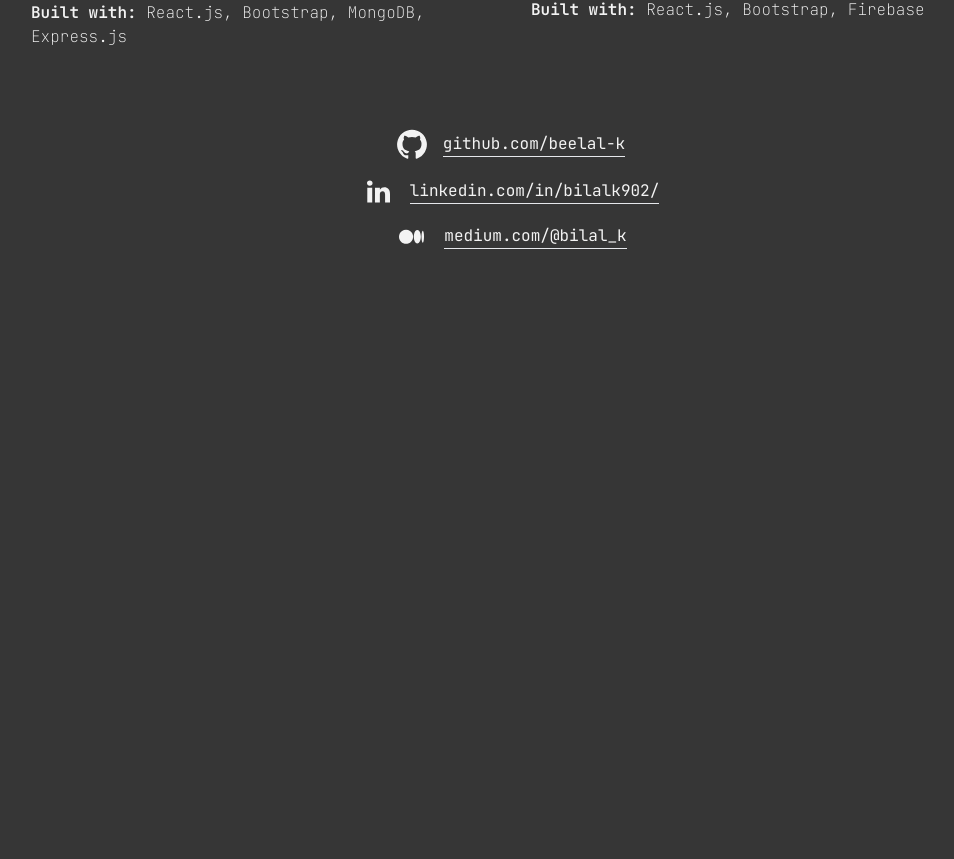
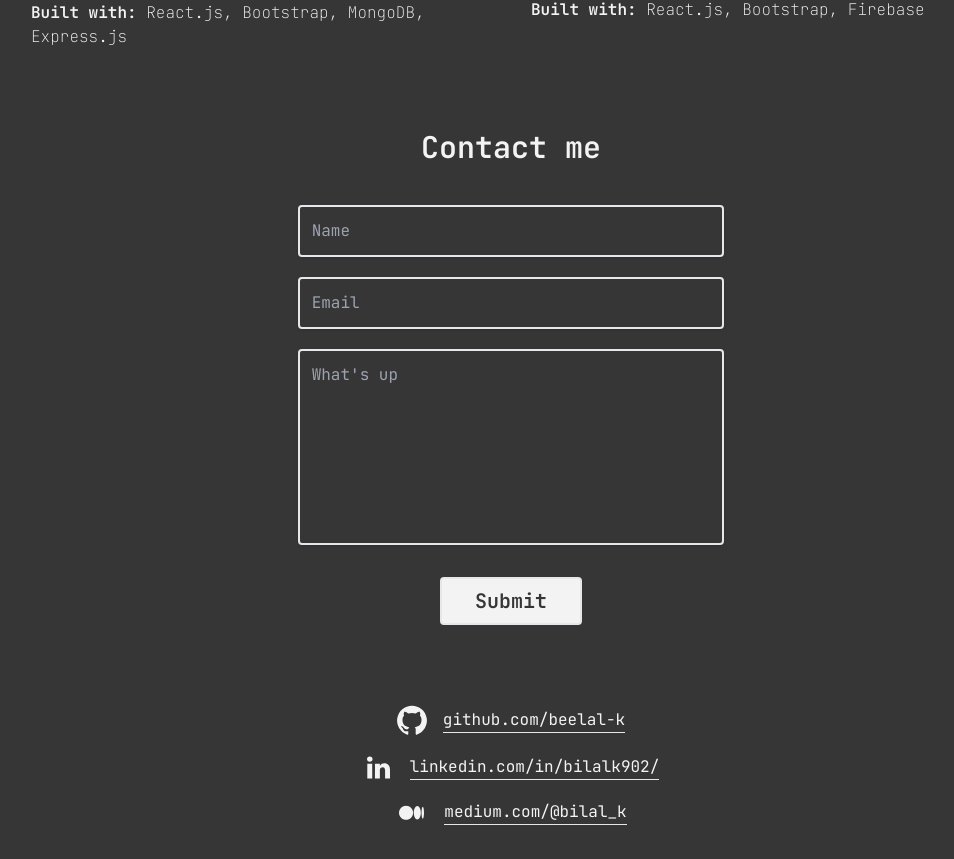
Before and after one commit to beelal-k/beelal-k.github.io, a Next.js app: page / in a window 1280 px wide. Shown: the part 1038-1897 px from the top of the page, without its empty margins (129-1083 px from the left). Before the commit the page ends 1628 px from the top, so only its background shows below. Built offline with nearby package versions, Linux system fonts and the light colour scheme; no server answers.

Commit message:
remvoed animation

```diff
--- a/pages/index.js
+++ b/pages/index.js
@@ -7,7 +7,7 @@ import styles from '../styles/Home.module.css';
 
 export default function Home() {
 
-  // const form = useRef();
+  const form = useRef();
   const emailDialog = useRef()
   const openEmailDialog = () => {
     emailDialog.current.open = true;
@@ -42,24 +42,24 @@ export default function Home() {
   }
 
 
-  // const gmailKey = process.env.NEXT_PUBLIC_EMAILJS_GMAIL_KEY
-  // const templateKey = process.env.NEXT_PUBLIC_EMAILJS_GMAIL_TEMPLATE_KEY
-  // const publicKey = process.env.NEXT_PUBLIC_EMAILJS_KEY
+  const gmailKey = process.env.NEXT_PUBLIC_EMAILJS_GMAIL_KEY
+  const templateKey = process.env.NEXT_PUBLIC_EMAILJS_GMAIL_TEMPLATE_KEY
+  const publicKey = process.env.NEXT_PUBLIC_EMAILJS_KEY
 
-  // const sendEmail = async (e) => {
-  //   e.preventDefault();
+  const sendEmail = async (e) => {
+    e.preventDefault();
 
-  //   await emailjs.sendForm(gmailKey, templateKey, form?.current, publicKey)
-  //     .then((result) => {
-  //       openEmailDialog();
-  //       console.log(result.text);
-  //     }), (error) => {
-  //       console.log(error.text)
-  //     }
+    await emailjs.sendForm(gmailKey, templateKey, form?.current, publicKey)
+      .then((result) => {
+        openEmailDialog();
+        console.log(result.text);
+      }), (error) => {
+        console.log(error.text)
+      }
 
 
 
-  // }
+  }
 
 
   useEffect(() => {
@@ -242,7 +242,7 @@ export default function Home() {
       </section>
 
 
-      {/* <section className={`mt-20`} id="contact">
+      <section className={`mt-20`} id="contact">
 
         <p className={`mt-10 text-3xl text-center font-semibold input ${styles.projectsHeading}`} onClick={badClick} id="projects">Contact me</p>
         <form className={`mx-auto container flex flex-col xl:w-1/3 gap-5 mt-10 w-4/5 `} ref={form} onSubmit={sendEmail}>
@@ -252,7 +252,7 @@ export default function Home() {
           <input type='submit' className={`btn border-2 xl:w-1/3 w-1/2 hover:bg-[#b8b8b8] cursor-pointer hover:border-[#b8b8b8]  hover:transition-all transition-all rounded bg-[#f3f3f3] text-[#363636] font-semibold text-xl mx-auto p-2 mt-3 eyeExpandOnHover`} />
         </form>
 
-      </section> */}
+      </section>
 
       <footer className={`mt-20 xl:justify-start justify-center items-center mx-auto xl:w-1/3 flex flex-col gap-5 pb-20`}>
         <Link href='https://github.com/beelal-k' prefetch={false} target="_blank" className={`flex items-center eyeExpandOnHover`}><Image src='/githubIcon.svg' width={30} height={40} alt="..." className={`inline mr-4 `} /><span className={`border-b`}>github.com/beelal-k</span></Link>
--- a/styles/Home.module.css
+++ b/styles/Home.module.css
@@ -61,7 +61,7 @@
 }
 
 
-@keyframes hibernateEye {
+/* @keyframes hibernateEye {
 
 
 
@@ -88,10 +88,10 @@
     transform: rotate(0deg);
   }
 
-}
+} */
 
 
-@keyframes lookAround {
+/* @keyframes lookAround {
 
 
 
@@ -114,11 +114,9 @@
 
   }
 
-  100% {
-    /* transform: rotate(0deg); */
-  }
 
-}
+
+} */
 
 .sticky {
   position: fixed;
@@ -161,7 +159,7 @@
 
 
 
-@keyframes fadeIn {
+/* @keyframes fadeIn {
   0% {
     opacity: 0;
     right: -20%;
@@ -182,7 +180,7 @@
     right: 0%;
   }
 
-}
+} */
 
 .fadeOut {
   animation-name: fadeOut;
@@ -190,7 +188,7 @@
   animation-delay: 3.5s;
 
 }
-
+/*
 @keyframes fadeOut {
   30% {
     right: 5%;
@@ -201,14 +199,14 @@
     opacity: 0;
     right: -40%;
   }
-}
+} */
 
 .eyeBounce {
   animation-name: eyeBounce;
   animation-duration: 0.5s;
 }
 
-@keyframes eyeBounce {
+/* @keyframes eyeBounce {
 
   20% {
     transform: translate(3%);
@@ -232,7 +230,7 @@
 
 
 
-}
+} */
 
 
 @media (max-width:1280px) {
```
